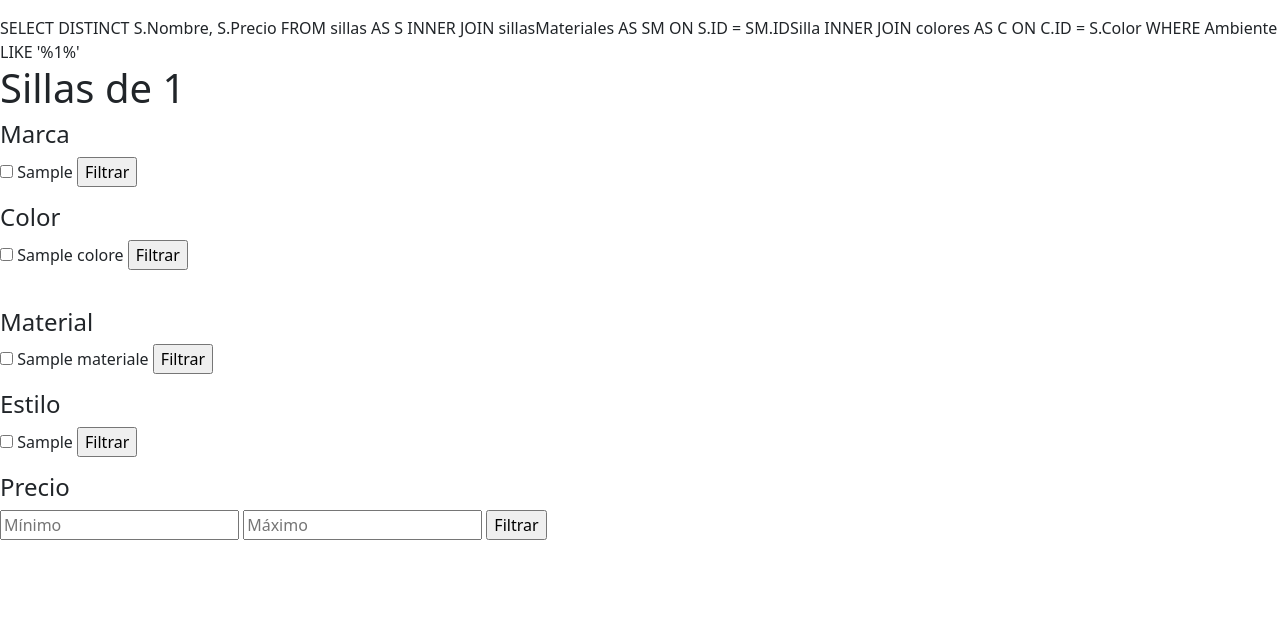
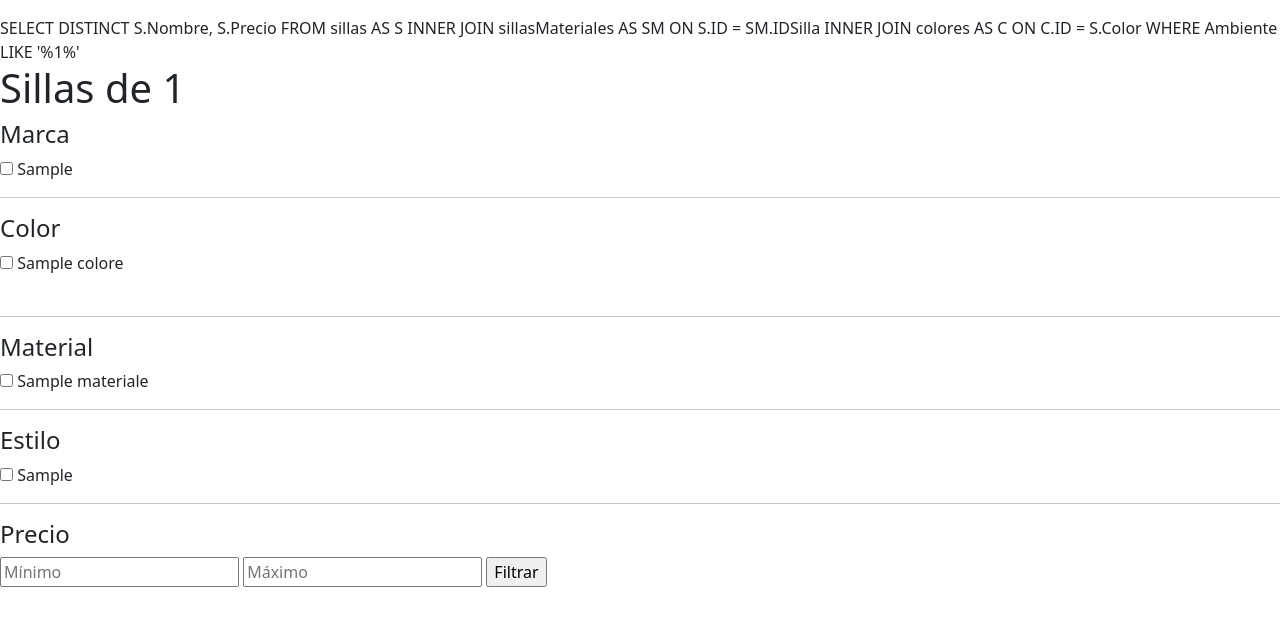
Before and after one commit to FlorenciaBuenahora/sillas, a PHP site: page /catalogo.php?Ambiente=1 in a window 1280 px wide. Shown: the part 70-696 px from the top of the page. Run offline with PHP 8.4, Linux system fonts and the light colour scheme; tables that the repository leaves empty or names only in its code hold one stand-in row (values such as "Sample post").

Commit message:
Filtrar todo final

```diff
--- a/consultasFiltro.php
+++ b/consultasFiltro.php
@@ -27,14 +27,15 @@
 
 // }
 
+// Filtrar TODO
+$textoIN="";
+if(isset($_GET['filtrarTodo'])) {
+
     // Marca
 
     if(isset($_GET['Marca'])) {
         $marcaSeleccionada=$_GET['Marca'];
         $textoMarcasIN="";
-
-
-
         // Se le asigna al array el valor de las marcas
 
         // Recorrer marcas para generar el string de IN
@@ -145,5 +146,5 @@ if(isset($_GET['precioMinimo'])) {
 
         $querySillasPorAmbiente = $querySillasPorAmbiente. " AND Precio BETWEEN $precioMinimo AND $precioMaximo";
     }
-
+}
 ?>
--- a/formulario_filtro.php
+++ b/formulario_filtro.php
@@ -4,6 +4,8 @@
 // $querySillasPorMarca="SELECT DISTINCT sillas.Nombre, sillas.Precio from sillas INNER JOIN marcas ON sillas.MarcaID=marca.ID";
 // $resultSillasPorMarca=mysqli_query($link, $querySillasPorMarca);
 // $queryMarcas = "SELECT Nombre, ID FROM marcas";
+
+
 
 // Query Marcas
 $queryMarcas = "SELECT DISTINCT Marca FROM sillas ORDER BY Marca ASC";
@@ -51,27 +53,46 @@ while($unEstilo=mysqli_fetch_array($resultEstilos)) {
 
 }
 
+// Checkear el último ambiente seleccionado
+$ambienteFiltrado = "";
+if(isset($_GET['Ambiente'])){
+    $ambienteFiltrado = $_GET['Ambiente'];
+}
 
 ?>
 
 <aside>
 <!-- Form para Marcas -->
     <form action="catalogo.php" method="GET">
+
+        <!-- Input oculto para pasarle el Ambiente -->
+        <input style="display:none;" type="text" name="Ambiente" value="<?php echo $ambienteFiltrado ?>">
+
         <h4>Marca</h4>
         <?php
+
+        // Para que los checkboxes queden seleccionados
+        $checkMarcasSeleccionadas = array();
+        if (isset($_GET['Marca'])) {
+            $checkMarcasSeleccionadas = $_GET['Marca'];
+        }
+
         while ($unCheckMarca=mysqli_fetch_array($resultMarcas)) {
+            $checked = "";
+            if(in_array($unCheckMarca[0], $checkMarcasSeleccionadas)) {
+                $checked = "checked";
+            }
         ?>
-            <input type="checkbox" value="<?php echo $unCheckMarca[0]?>" name="Marca[]" id="<?php echo $unCheckMarca[0]?>">
+        <!-- Cuando seleccione mas de uno lo manda como un array -->
+            <input type="checkbox" value="<?php echo $unCheckMarca[0]?>" name="Marca[]" id="<?php echo $unCheckMarca[0]?>" <?php echo $checked ?>>
             <label for="<?php echo $unCheckMarca[0]?>"><?php echo $unCheckMarca[0]?></label>
         <?php
         }
         ?>
 
-        <input type="submit" value="Filtrar" name="FiltrarTodo">
-    </form>
+        <hr>
 
         <!-- Form para Color -->
-    <form action="catalogo.php" method="GET">
         <h4>Color</h4>
         <?php
         while ($unCheckColor=mysqli_fetch_array($resultColor)) {
@@ -84,11 +105,10 @@ while($unEstilo=mysqli_fetch_array($resultEstilos)) {
         }
         ?>
 
-        <input type="submit" value="Filtrar" name="FiltrarTodo">
-    </form>
+        <hr>
 
         <!-- Form para Materiales -->
-    <form action="catalogo.php" method="GET">
+
         <h4>Material</h4>
         <?php
         while ($unCheckMaterial=mysqli_fetch_array($resultMateriales)) {
@@ -99,11 +119,10 @@ while($unEstilo=mysqli_fetch_array($resultEstilos)) {
         }
         ?>
 
-        <input type="submit" value="Filtrar" name="FiltrarTodo">
-    </form>
+        <hr>
 
         <!-- Form para Estilos -->
-    <form action="catalogo.php" method="GET">
+
         <h4>Estilo</h4>
         <?php
         foreach($estilosSelect as $unEstilos) {
@@ -114,8 +133,7 @@ while($unEstilo=mysqli_fetch_array($resultEstilos)) {
         }
         ?>
 
-        <input type="submit" value="Filtrar" name="FiltrarTodo">
-    </form>
+        <hr>
 
         <!-- Form para Precio -->
 
@@ -128,13 +146,12 @@ if(isset($_GET['precioMinimo']))
             $precioMinimo=$_GET['precioMinimo'];
             $precioMaximo=$_GET['precioMaximo'];
         }
-//-------------------------------------------------------
         ?>
-<form action="catalogo.php" method="GET">
+
         <h4>Precio</h4>
         <input type="number" name="precioMinimo" id="precioMinimo" placeholder="Mínimo" value="<?php echo $precioMinimo?>">
         <input type="number" name="precioMaximo" id="precioMaximo" placeholder="Máximo" value="<?php echo $precioMaximo?>">
-    <input type="submit" value="Filtrar">
+
+        <input type="submit" value="Filtrar" name="filtrarTodo">
     </form>
-
 </aside>
```
Lines whose indentation alone changed are shown as unchanged.
